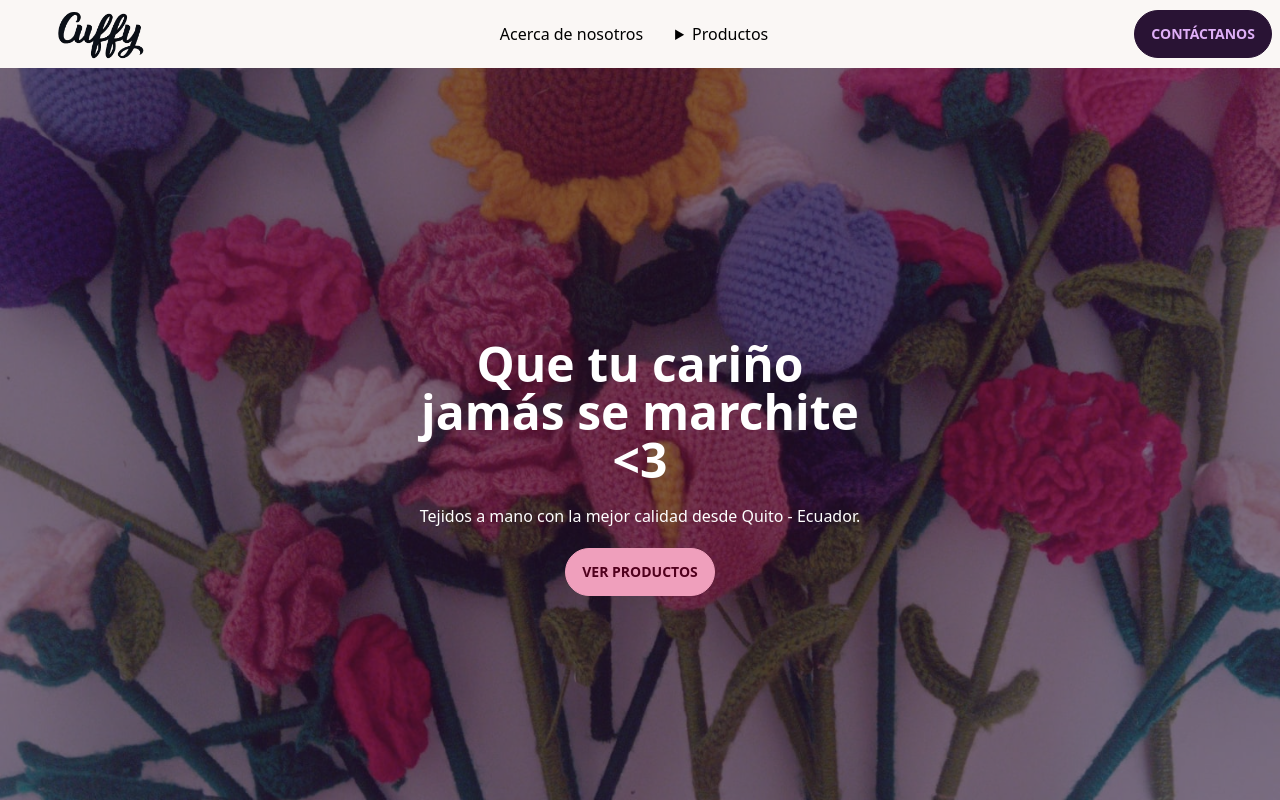
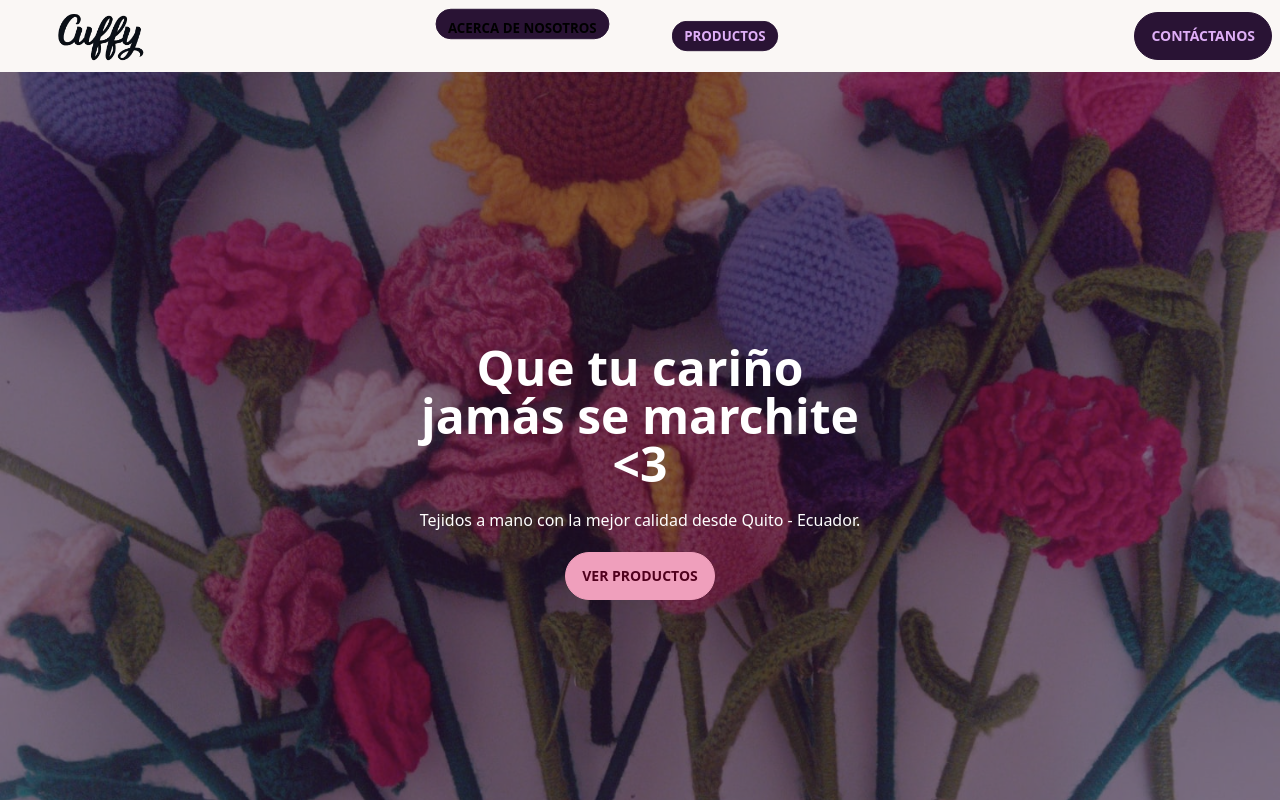
Before and after one commit to olivierpas13/cuffy, a Next.js app: page / in a window 1280 px wide. Shown: the top 800 px of the page. Built offline with nearby package versions, Linux system fonts and the light colour scheme.

Commit message:
feat: handling of theme colors on navbar n landing page

```diff
--- a/src/components/Navbar.jsx
+++ b/src/components/Navbar.jsx
@@ -12,7 +12,7 @@ const Navbar = () => {
             <svg
               xmlns="http://www.w3.org/2000/svg"
               className="h-5 w-5"
-              fill="none"
+              fill="black"
               viewBox="0 0 24 24"
               stroke="currentColor"
             >
@@ -57,16 +57,16 @@ const Navbar = () => {
       <div className="navbar-center hidden lg:flex">
         <ul className="menu menu-horizontal px-1">
           <li>
-            <a>Acerca de nosotros</a>
+            <a className="btn btn-sm " >Acerca de nosotros</a>
           </li>
           <li>
             <details>
-              <summary>Productos</summary>
+              <summary className="btn btn-sm mx-10">Productos</summary>
               <ul className="p-2 bg-base-100 rounded-t-none">
-                <li>
+                <li >
                   <Link href={"/mas-vendidos"}>Los más vendidos</Link>
                 </li>
-                <li>
+                <li >
                   <Link href={"/productos"}>Todos</Link>
                 </li>
               </ul>
```
